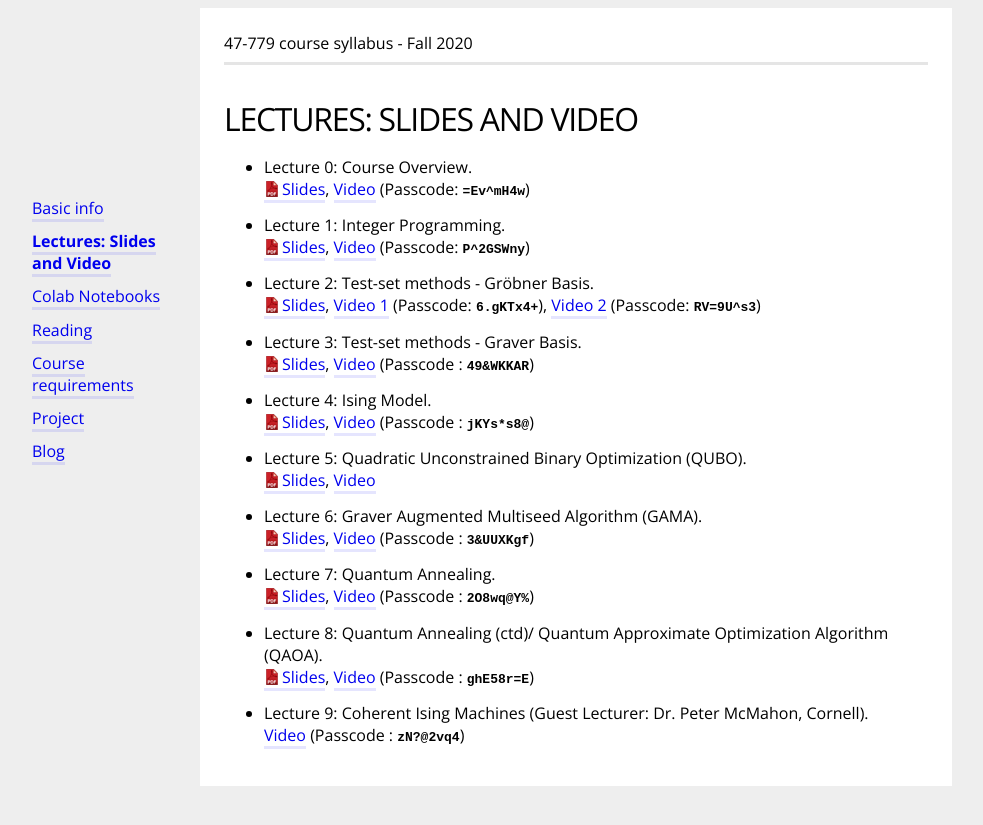
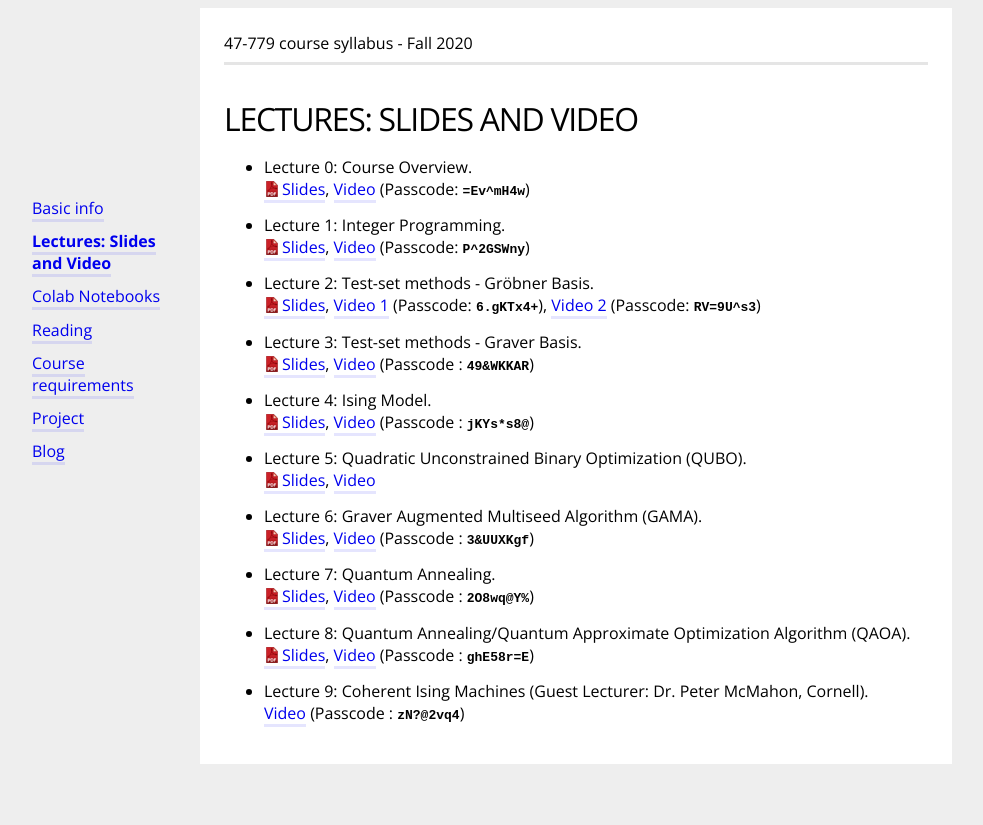
Before and after one commit to bernalde/QuIP, a Jekyll site: the page built from lecture.md, in a window 1280 px wide. Shown: the top 825 px of the page, without its empty margins (64-1047 px from the left). Built offline with Jekyll 4.4.1, drawn with Linux system fonts in a browser that asks for light colours.

Commit message:
Minor edit

```diff
--- a/lecture.md
+++ b/lecture.md
@@ -49,7 +49,7 @@ Here you can access all the lecture slides and videos.
 [Video](https://cmu.zoom.us/rec/share/9VBXMrjJZMt9U15BaJb49vXOGO2sV4HaHouNY-QsQmQWPoCLEmJ3BYjwbYR_ovmI.le7a5DFaS1nauKbq)
 (Passcode : <kbd><strong>2O8wq@Y%</strong></kbd>)
 
-- Lecture 8: Quantum Annealing (ctd)/ Quantum Approximate Optimization Algorithm (QAOA).<br>
+- Lecture 8: Quantum Annealing/Quantum Approximate Optimization Algorithm (QAOA).<br>
 <a href="slides/47-779 Lecture 8 - Quantum Approximate Optimization Algorithm.pdf" download>Slides</a>,
 [Video](https://cmu.zoom.us/rec/share/B_AuEPTrdHhUerizLv_4QJ_2EcYlSr9oxqSbWso8ees7OOE8bWNnl3W5eeTVRoDS.Q7wNBj9JbEqRdapc)
 (Passcode : <kbd><strong>ghE58r=E</strong></kbd>)
```
